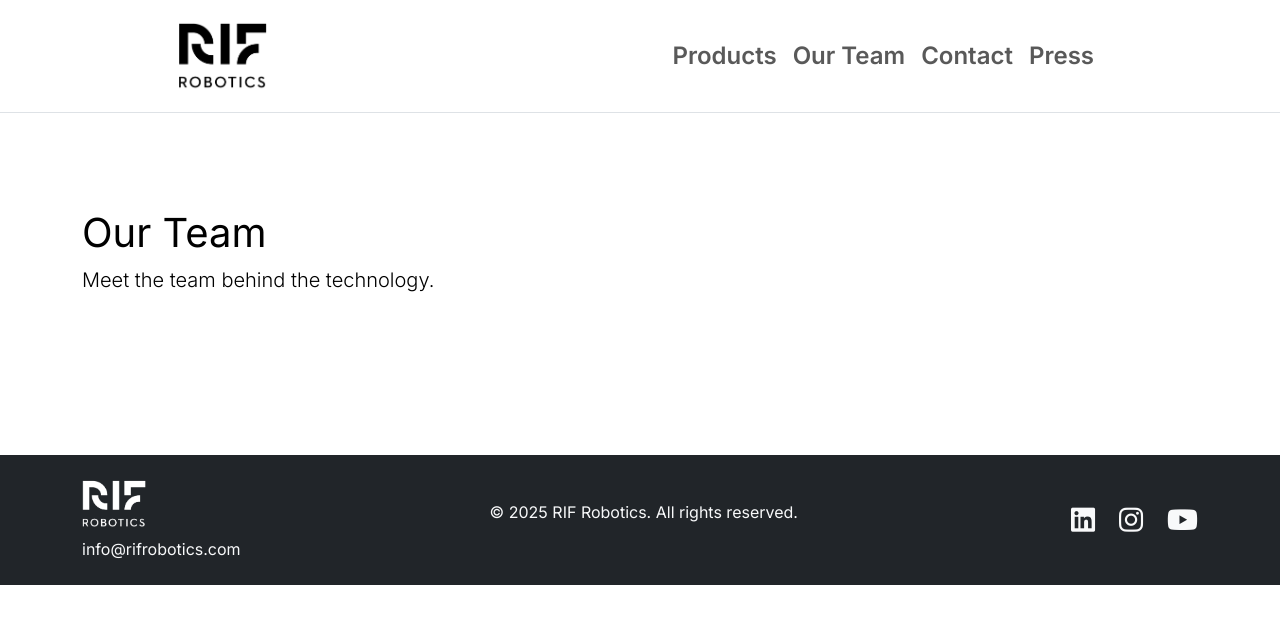
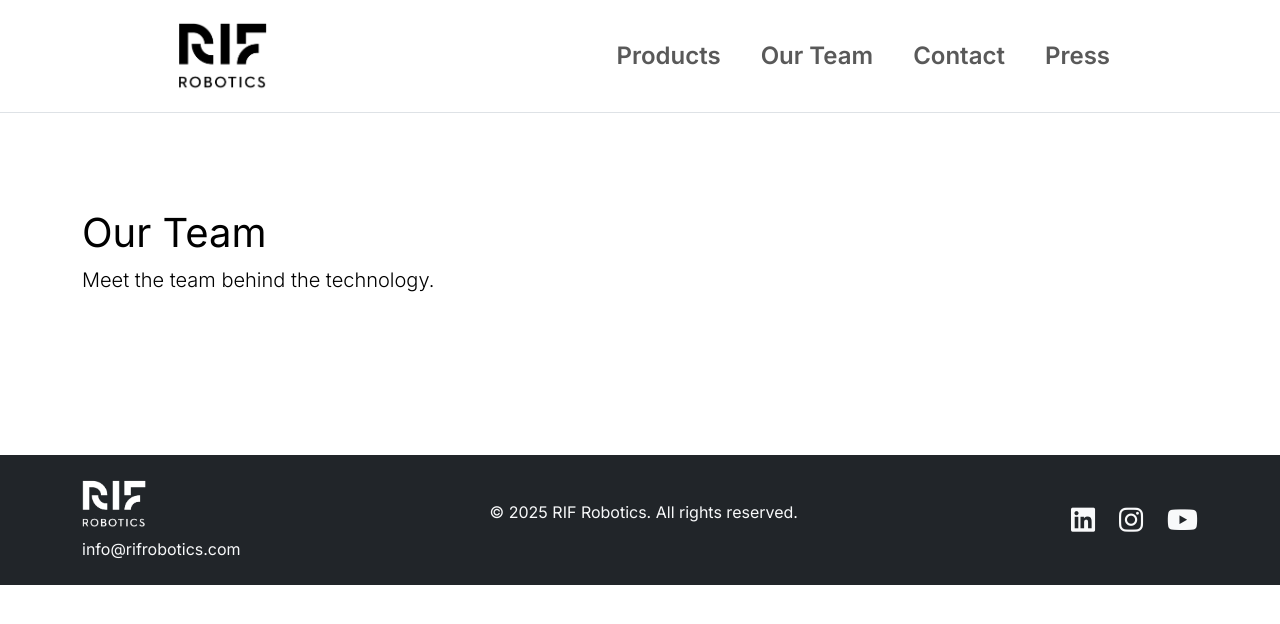
Before and after one commit to RIF-Robotics/rif-website-2025, a Jekyll site: the page built from team.html, in a window 1280 px wide. Shown: the top 624 px of the page. Built offline with Jekyll 4.4.1, drawn with Linux system fonts in a browser that asks for light colours.

Commit message:
Increase spacing between nav links and highlight when hovering

```diff
--- a/_includes/footer.html
+++ b/_includes/footer.html
@@ -7,6 +7,7 @@
       <p class="mb-0">info@rifrobotics.com</p>
     </div>
 
+    <!-- Left: Copyright -->
     <p class="text-center justify-content-center">
       © {{ site.time | date: "%Y" }} {{ site.title }}. All rights reserved.
     </p>
--- a/_includes/header.html
+++ b/_includes/header.html
@@ -25,10 +25,10 @@
     </button>
 
     <!-- Nav Links -->
-    <div class="collapse navbar-collapse justify-content-end me-3" id="navbarNav">
-      <ul class="navbar-nav"> <!-- ms-auto -->
+    <div class="collapse navbar-collapse justify-content-end" id="navbarNav">
+      <ul class="navbar-nav">
         {% for item in site.nav %}
-        <li class="nav-item"><a class="nav-link" href="{{ item.url | relative_url }}">{{ item.title }}</a></li>
+        <li class="nav-item ms-4"><a class="nav-link" href="{{ item.url | relative_url }}">{{ item.title }}</a></li>
         {% endfor %}
       </ul>
     </div>
--- a/assets/css/main.css
+++ b/assets/css/main.css
@@ -10,7 +10,7 @@
 }
 
 footer img {
-  max-height: 50px;
+    max-height: 50px;
 }
 
 footer a {
@@ -18,7 +18,7 @@
 }
 
 footer a:hover {
-  color: #0d6efd !important; /* Bootstrap primary blue on hover */
+    color: #0d6efd !important; /* Bootstrap primary blue on hover */
 }
 
 /* Make navbar links bigger and bolder */
@@ -26,6 +26,10 @@
     font-size: 1.5rem;
     font-weight: 900;
     padding: 0.5rem 1rem;
+}
+
+.navbar-nav .nav-link:hover {
+    color: #0d6efd !important; /* Bootstrap primary blue on hover */
 }
 
 .navbar-brand img {
```
